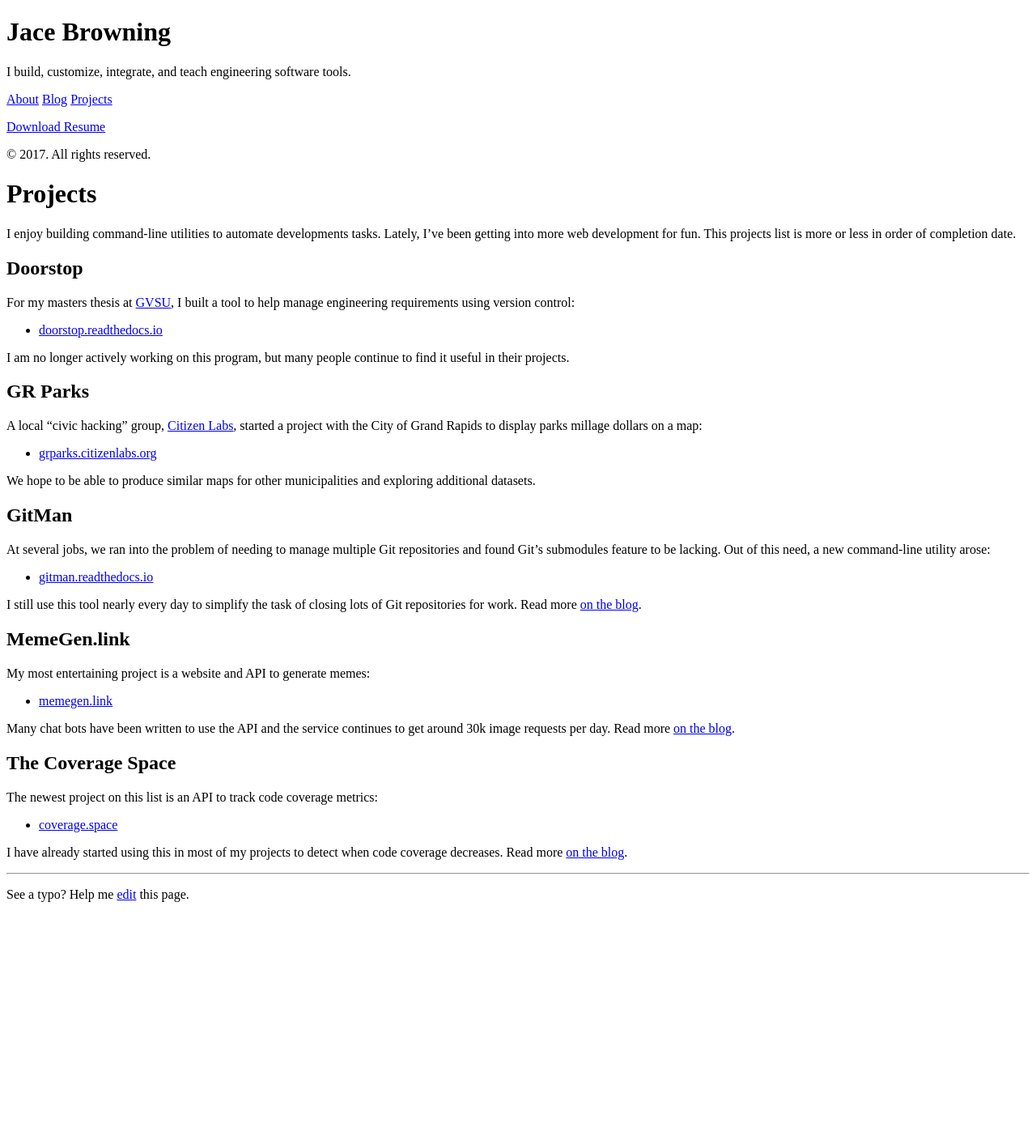
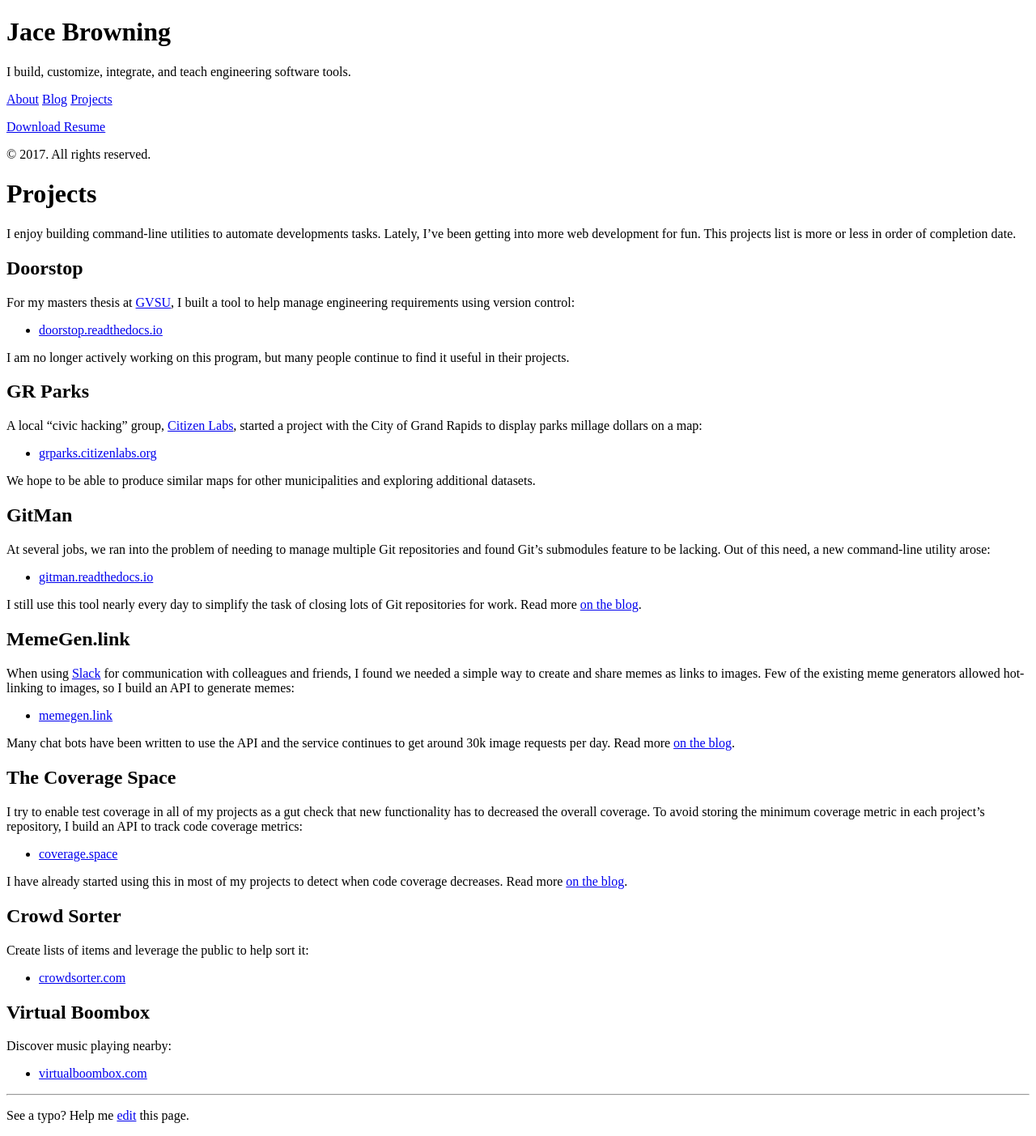
Before and after one commit to jacebrowning/jacebrowning.info, a Jekyll site: the page built from projects.md, in a window 1280 px wide. Shown: the whole page at 81% size. Built offline with Jekyll 4.4.1, drawn with Linux system fonts in a browser that asks for light colours; Markdown is read by kramdown in place of the engine named in the settings; before the commit the page ends 1130 px from its top, so only the background shows below that.

Commit message:
Add Crowd Sorter and Virtual Boombox

```diff
--- a/projects.md
+++ b/projects.md
@@ -31,7 +31,7 @@ I still use this tool nearly every day to simplify the task of closing lots of G
 
 ## MemeGen.link
 
-My most entertaining project is a website and API to generate memes:
+When using [Slack](https://slack.com/) for communication with colleagues and friends, I found we needed a simple way to create and share memes as links to images. Few of the existing meme generators allowed hot-linking to images, so I build an API to generate memes:
 
 * [memegen.link](https://memegen.link)
 
@@ -39,12 +39,24 @@ Many chat bots have been written to use the API and the service continues to get
 
 ## The Coverage Space
 
-The newest project on this list is an API to track code coverage metrics:
+I try to enable test coverage in all of my projects as a gut check that new functionality has to decreased the overall coverage. To avoid storing the minimum coverage metric in each project's repository, I build an API to track code coverage metrics:
 
 * [coverage.space](https://coverage.space/)
 
 I have already started using this in most of my projects to detect when code coverage decreases. Read more [on the blog]({% post_url 2016-09-30-coverage-as-a-service %}).
 
+## Crowd Sorter
+
+Create lists of items and leverage the public to help sort it:
+
+* [crowdsorter.com](https://crowdsorter.com/)
+
+## Virtual Boombox
+
+Discover music playing nearby:
+
+* [virtualboombox.com](https://virtualboombox.com/)
+
 -----
 
 See a typo? Help me [edit]({{ site.repo }}/edit/master/{{page.path}}) this page.
```
